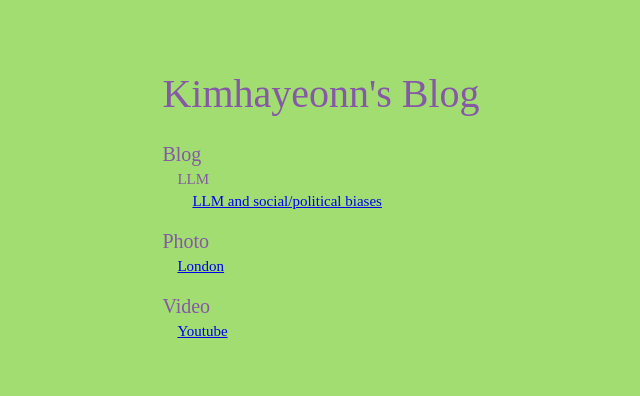
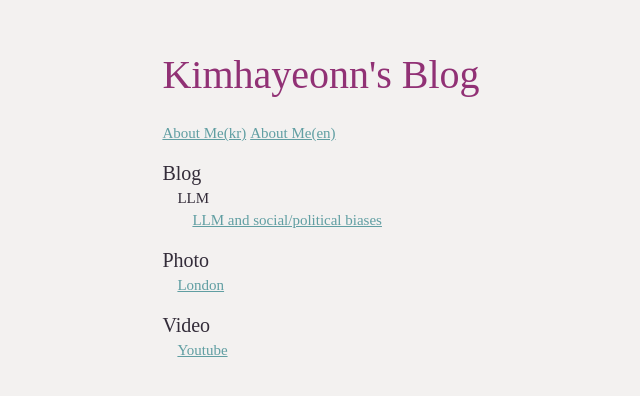
Before and after one commit to HaYeonKim00/kimhayeonn, a plain HTML site: page index.html in a window 1280 px wide. Shown: the part 206-602 px from the top of the page, without its empty margins (319-959 px from the left). Drawn offline with Linux system fonts and the light colour scheme.

Commit message:
design edit

```diff
--- a/index.html
+++ b/index.html
@@ -8,22 +8,24 @@
 <body>
     <div class="main_container">
         <h1>Kimhayeonn's Blog</h1>
+        <h7><a href="https://ordinary-tenor-7bd.notion.site/33cae6518741475fad34d686afff41e4?pvs=4" target="_blank" class="custom-link">About Me(kr)</a></h7>
+        <h7><a href="resume/spring_2024.pdf" target="_blank" class="custom-link">About Me(en)</a></h7>
         <h3>Blog</h3>
         <ul class="menu">
             <h5>LLM</h5>
-            <li><h6><a href="blog/LLM_1.html" target="_blank">LLM and social/political biases</a></h6></li>
+            <li><h6><a href="blog/LLM_1.html" target="_blank" class="custom-link">LLM and social/political biases</a></h6></li>
             <!-- <li><a href="blog/LLM_1.html" target="_blank">LLM and social/political biases</a></li>
             <li><a href="blog/LLM_1.html" target="_blank">LLM and social/political biases</a></li> -->
         </ul>
         <h3>Photo</h3>
         <ul class="menu">
-            <li><h5><a href="photo/london.html" target="_blank">London</a></h5></li>
+            <li><h5><a href="photo/london.html" target="_blank" class="custom-link">London</a></h5></li>
             <!-- <li><a href="blog/other_2.html" target="_blank">Other post 2</a></li>
             <li><a href="blog/other_3.html" target="_blank">Other post 3</a></li> -->
         </ul>
         <h3>Video</h3>
         <ul class="menu">
-            <li><h5><a href="https://www.youtube.com/@hayeonkim4999/videos" target="_blank">Youtube</a></h5></li>
+            <li><h5><a href="https://www.youtube.com/@hayeonkim4999/videos" target="_blank" class="custom-link">Youtube</a></h5></li>
         </ul>
     </div>
     <script>
--- a/style-index.css
+++ b/style-index.css
@@ -9,7 +9,7 @@ body {
     margin: 0;
     padding: 0;
     display: flex;
-	background-color: #A1DD70;
+	background-color: #f0eeedc8;
     justify-content: center;
     align-items: center;
     height: 100vh;
@@ -29,7 +29,7 @@ body {
 }
 
 .main_container h1 {
-	color: #8559A5;
+	color: #913175;
 	font-size: 40px;
 }
 
@@ -39,14 +39,14 @@ body {
 
 .main_container h3 {
     cursor: pointer;
-    color: #8559A5;
+    color: #332C39;
 	font-size: 20px;
 	margin-bottom: 0px;
 }
 
 .main_container h5 {
     cursor: pointer;
-    color: #8559A5;
+    color: #332C39;
 	font-size: 15px;
 	margin-bottom: 5px;
 	margin-left: 15px;
@@ -55,9 +55,22 @@ body {
 
 .main_container h6 {
     cursor: pointer;
-    color: #8559A5;
+    color: #609EA2;
 	font-size: 15px;
 	margin-left: 30px;
 	margin-top: 0px;
 	margin-bottom: 5px;
 }
+
+.main_container h7 {
+    cursor: pointer;
+    color: #609EA2;
+	font-size: 15px;
+	margin-left: 0px;
+	margin-top: 0px;
+	margin-bottom: 5px;
+}
+
+.custom-link {
+    color: #609EA2; /* Change 'red' to the color you prefer */
+}
--- a/style.css
+++ b/style.css
@@ -9,7 +9,7 @@ body {
     font-family: Georgia, 'Times New Roman', Times, serif;
     margin: 0;
     padding: 0;
-    background-color: white;
+    background-color: #f0eeedc8;
 }
 
 .back-button {
@@ -19,7 +19,7 @@ body {
     display: flex;
     align-items: center;
     text-decoration: none;
-    color: black;
+    color: #609EA2;
     cursor: pointer;
 }
 
@@ -42,16 +42,17 @@ body {
 }
 .post-date {
 	font-style: italic;
-	color: #8559A5;
+	color: #913175;
 	margin-bottom: 10px;
 }
 .post-topic {
 	font-weight: bold;
-	color: #8559A5;
+	color: #913175;
 	margin-bottom: 10px;
 }
 .post-content {
 	margin-bottom: 20px;
+    color: #332C39;
 }
 .post-image {
 	max-width: 100%;
```
Also changed, not shown: 1 other file.
